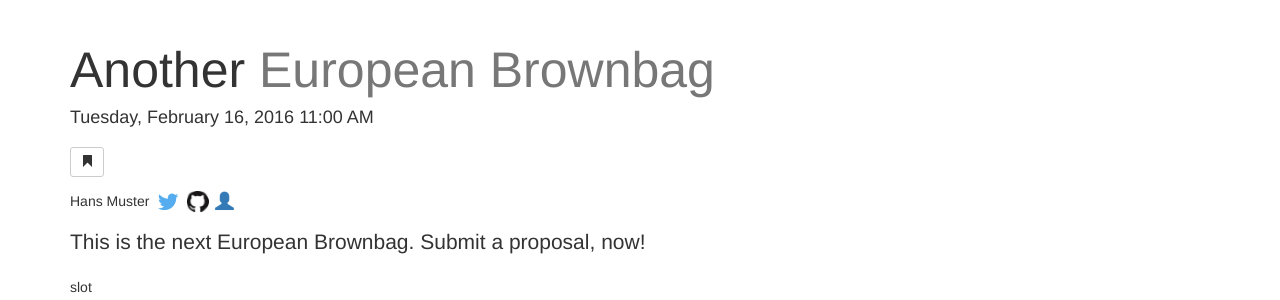
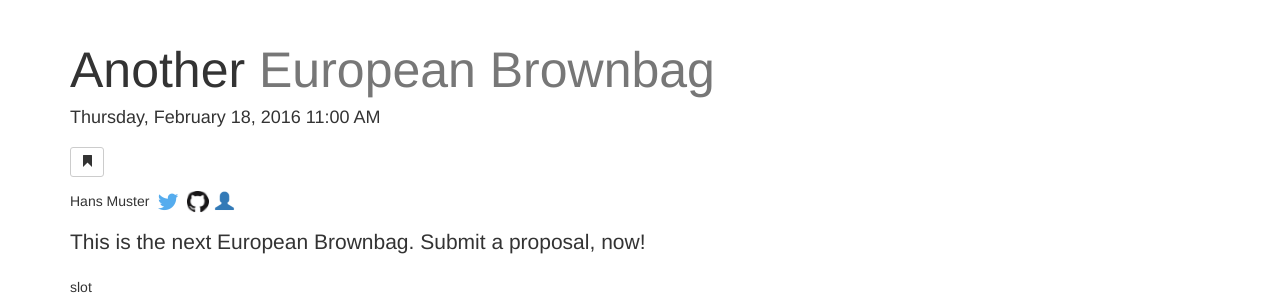
Before and after one commit to brown-bag/brown-bag.github.com, a Jekyll site: the page built from _posts/2016-02-18-UTC+1-Slot.md, in a window 1280 px wide and 1305 px high. Shown: the part 701-1001 px from the top of the window. Built offline with Jekyll 4.4.1, drawn with Linux system fonts in a browser that asks for light colours; nearby versions of some CDN libraries.

Commit message:
Moved European slot

```diff
--- a/_posts/2016-02-16-UTC+1-Slot.md
+++ b/_posts/2016-02-18-UTC+1-Slot.md
@@ -1,9 +1,9 @@
 ---
 # Don't touch this ;)
 layout: single
-permalink: "/2016/02/16/UTC+1-Slot"
-start: '2016-02-16 12:00:00 +0100'
-end: '2016-02-16 12:45:00 +0100'
+permalink: "/2016/02/18/UTC+1-Slot"
+start: '2016-02-18 12:00:00 +0100'
+end: '2016-02-18 12:45:00 +0100'
 archive: false
 event: ""
 # To be filled out by you
```
